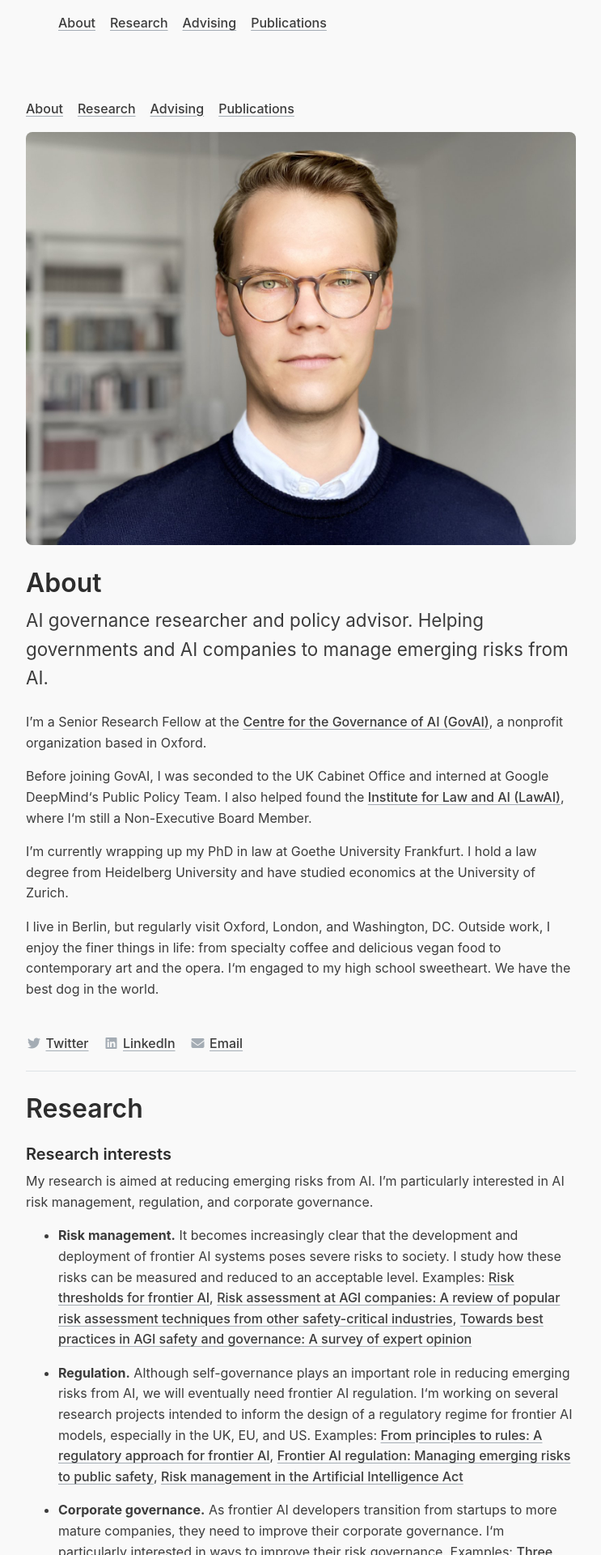
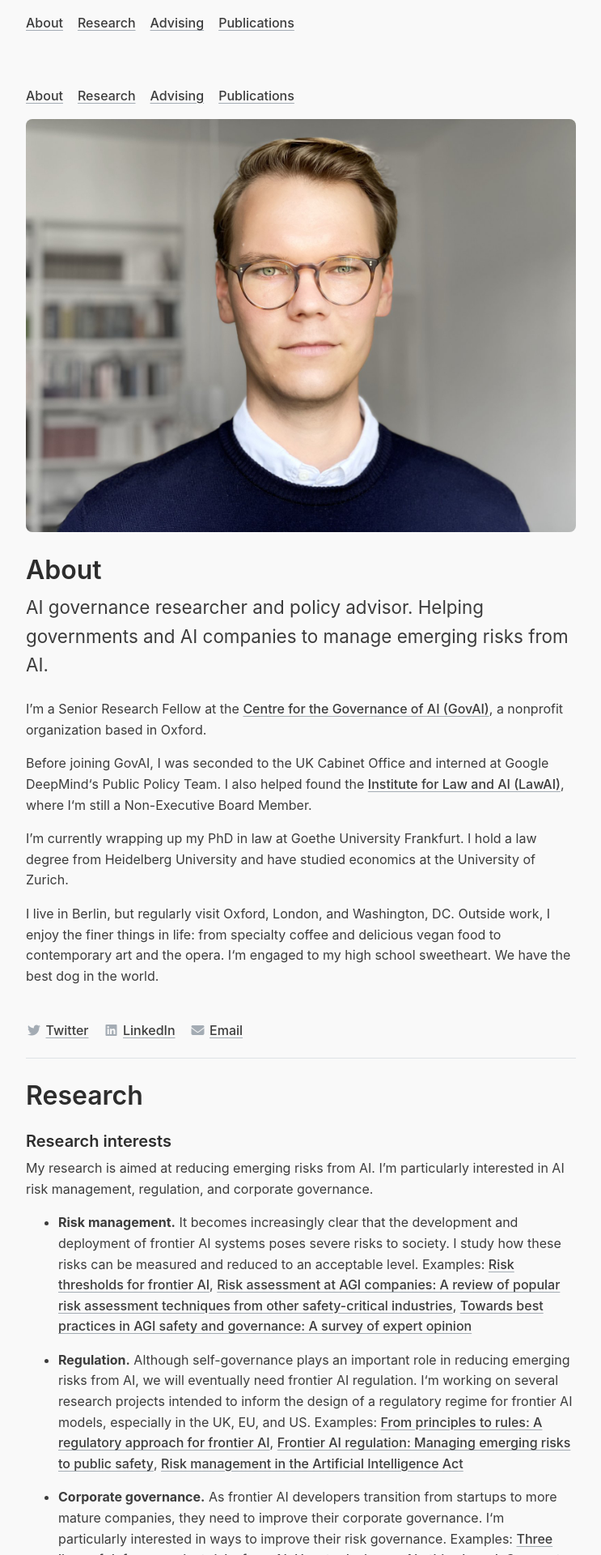
Before and after one commit to jonasschuett/jonasschuett.github.io, a Jekyll site: the page built from index.html, in a window 1280 px wide. Shown: the top 1920 px of the page at 81% size, without its empty margins (268-1011 px from the left). Built offline with Jekyll 4.4.1, drawn with Linux system fonts in a browser that asks for light colours; nearby versions of some CDN libraries; the list of posts is cut into pages by our own code.

Commit message:
Update default.html

```diff
--- a/_layouts/default.html
+++ b/_layouts/default.html
@@ -7,12 +7,12 @@
 
     <div class="container content">
       <header class="masthead">
-        <ul class="nav justify-content-center">
+        <nav class="nav">
           <a class="nav-link active" href="#about">About</a> &nbsp;&nbsp;
           <a class="nav-link" href="#research">Research</a> &nbsp;&nbsp;
           <a class="nav-link" href="#advising">Advising</a> &nbsp;&nbsp;
           <a class="nav-link" href="#publications">Publications</a>
-        </ul>
+        </nav>
       </header>
 
       <main>
```
